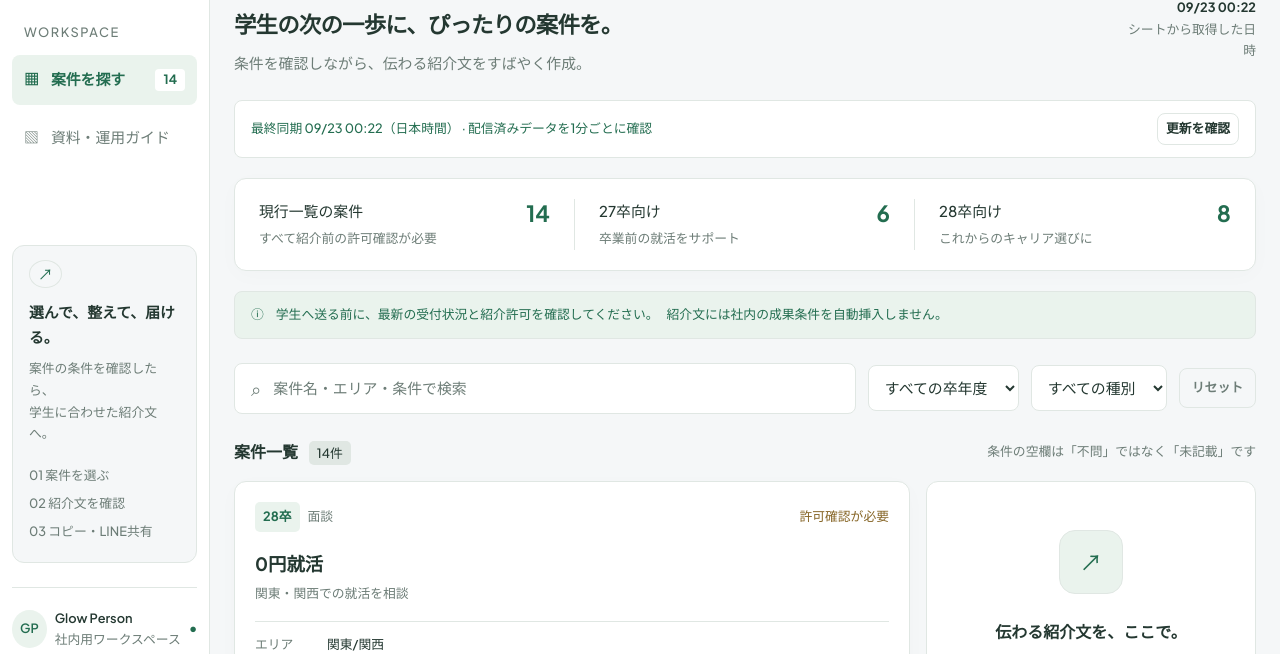
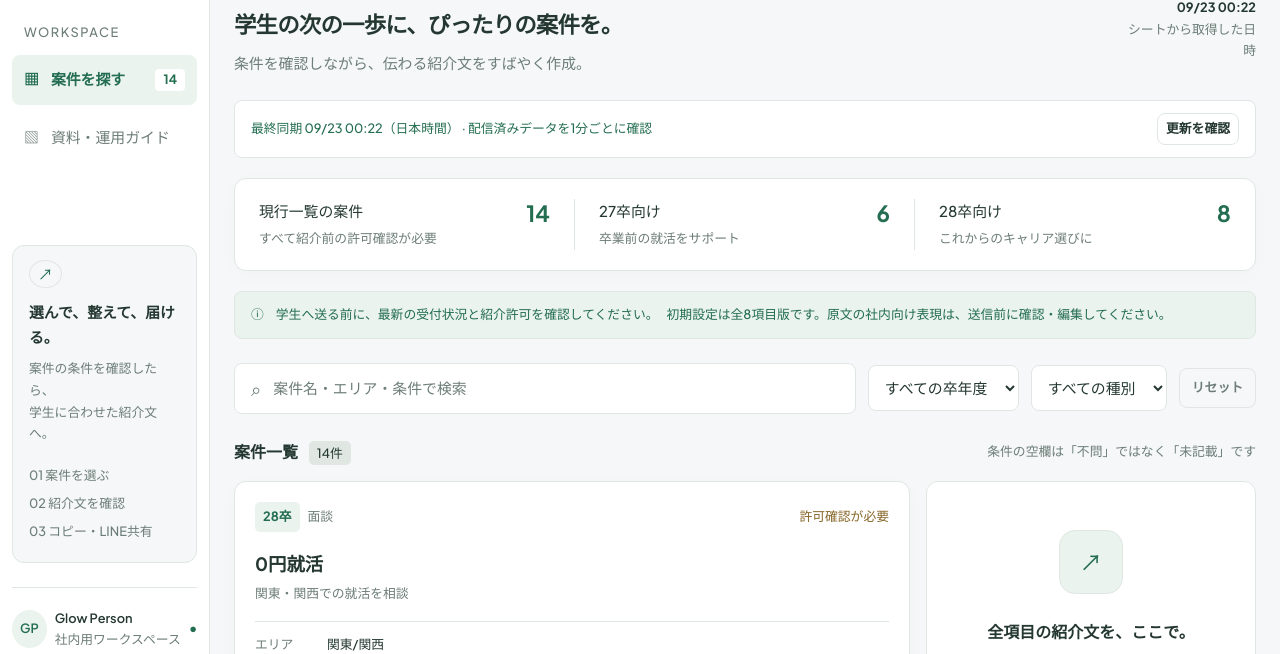
Before and after one commit to gp0924/glow-person-career-desk, a plain HTML site: page index.html in a window 1280 px wide. Shown: the part 125-779 px from the top of the page. Drawn offline with Linux system fonts and the light colour scheme.

Commit message:
Clarify full-detail draft guidance

```diff
--- a/index.html
+++ b/index.html
@@ -24,10 +24,10 @@
  <div id="error" role="alert" hidden></div>
  <section id="workspace">
  <div class="stats"><div><span>現行一覧の案件</span><b id="stat-active">—</b><small>すべて紹介前の許可確認が必要</small></div><div><span>27卒向け</span><b id="stat-27">—</b><small>卒業前の就活をサポート</small></div><div><span>28卒向け</span><b id="stat-28">—</b><small>これからのキャリア選びに</small></div></div>
- <div class="notice"><span>ⓘ</span><p>学生へ送る前に、最新の受付状況と紹介許可を確認してください。<strong>紹介文には社内の成果条件を自動挿入しません。</strong></p></div>
+ <div class="notice"><span>ⓘ</span><p>学生へ送る前に、最新の受付状況と紹介許可を確認してください。<strong>初期設定は全8項目版です。原文の社内向け表現は、送信前に確認・編集してください。</strong></p></div>
  <div class="toolbar"><label class="search"><span>⌕</span><input id="search" aria-label="案件を検索" placeholder="案件名・エリア・条件で検索"></label><select id="year" aria-label="卒年度"><option value="">すべての卒年度</option>27卒</option><option>28卒</option></select><select id="kind" aria-label="案件種別"><option value="">すべての種別</option>面談</option><option>登録</option></select><button id="reset" class="subtle">リセット</button></div>
  <div class="result-heading"><h2 id="list-title">案件一覧 <span id="count"></span></h2><span>条件の空欄は「不問」ではなく「未記載」です</span></div>
- <div class="work-grid"><section id="cards" aria-label="案件一覧"></section><aside class="composer" id="composer"><div class="composer-empty"><div class="empty-mark">↗</div><h2>伝わる紹介文を、ここで。</h2><p>案件の「紹介文を作る」を選ぶと、<br>学生向けの文章を編集できます。</p><ol><li>対象条件と紹介許可を確認</li><li>紹介文を学生に合わせて調整</li><li>コピーして送信、またはLINEへ</li></ol><small>社内情報と学生向け文章を分けて管理</small></div></aside></div>
+ <div class="work-grid"><section id="cards" aria-label="案件一覧"></section><aside class="composer" id="composer"><div class="composer-empty"><div class="empty-mark">↗</div><h2>全項目の紹介文を、ここで。</h2><p>案件の「紹介文を作る」を選ぶと、<br>全8項目を含む文章が表示されます。</p><ol><li>対象条件と紹介許可を確認</li><li>原文の社内表現を送信先に合わせて調整</li><li>コピーして送信、またはLINEへ</li></ol><small>学生向け簡潔版にも切り替えできます</small></div></aside></div>
  </section>
  <section id="guide" hidden></section>
  </main>
```
